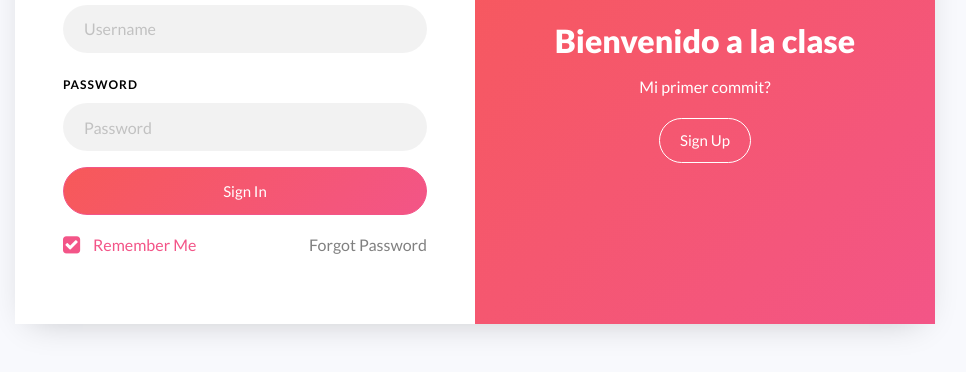
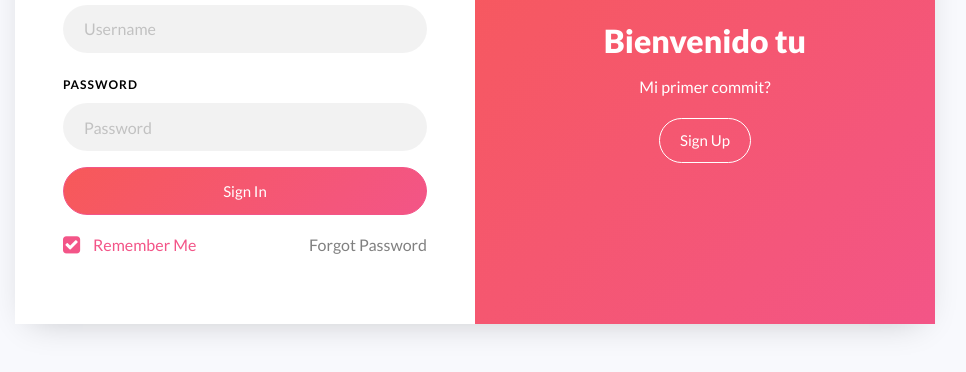
Before and after one commit to Estevang01/Prueba-1, a plain HTML site: page index.html in a window 1280 px wide. Shown: the part 354-726 px from the top of the page, without its empty margins (165-1131 px from the left). Drawn offline with Linux system fonts and the light colour scheme.

Commit message:
Cambios en el index one

```diff
--- a/index.html
+++ b/index.html
@@ -25,7 +25,7 @@
 					<div class="wrap d-md-flex">
 						<div class="text-wrap p-4 p-lg-5 text-center d-flex align-items-center order-md-last">
 							<div class="text w-100">
-								<h2>Bienvenido a la clase</h2>
+								<h2>Bienvenido tu</h2>
 								<p>Mi primer commit?</p>
 								<a href="#" class="btn btn-white btn-outline-white">Sign Up</a>
 							</div>
```
